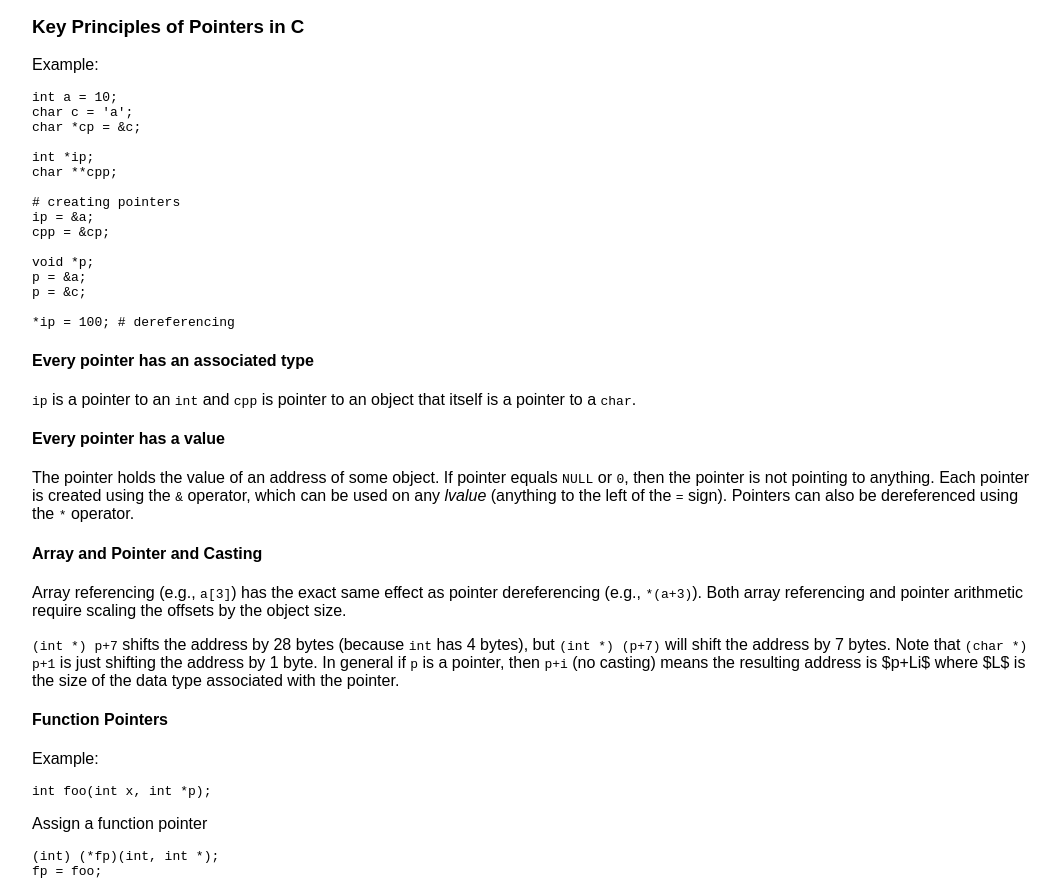
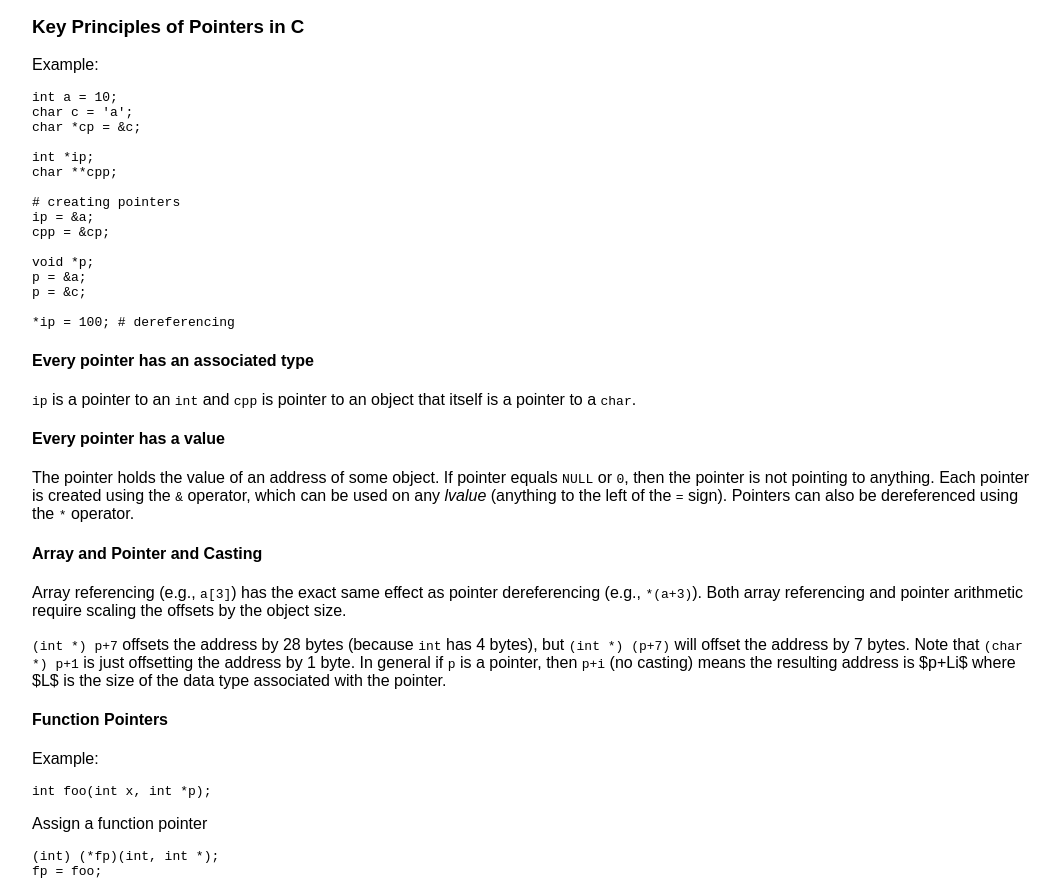
Before and after one commit to KaiwenHuu/kaiwenhuu.github.io, a Gatsby site: page /notes/c/pointers in a window 1280 px wide. Shown: the part 189-1081 px from the top of the page, without its empty margins (108-1168 px from the left). Built offline with nearby package versions, Linux system fonts and the light colour scheme; Gatsby itself is replaced by a stand-in of ours; some packages are replaced by stand-ins of ours; code samples lack their colours.

Commit message:
fixed notes on pointers in C

```diff
--- a/notes/c/pointers.md
+++ b/notes/c/pointers.md
@@ -38,7 +38,7 @@ The pointer holds the value of an address of some object. If pointer equals `NUL
 
 Array referencing (e.g., `a[3]`) has the exact same effect as pointer dereferencing (e.g., `*(a+3)`). Both array referencing and pointer arithmetic require scaling the offsets by the object size.
 
-`(int *) p+7` shifts the address by 28 bytes (because `int` has 4 bytes), but `(int *) (p+7)` will shift the address by 7 bytes. Note that `(char *) p+1` is just shifting the address by 1 byte. In general if `p` is a pointer, then `p+i` (no casting) means the resulting address is $p+Li$ where $L$ is the size of the data type associated with the pointer.
+`(int *) p+7` offsets the address by 28 bytes (because `int` has 4 bytes), but `(int *) (p+7)` will offset the address by 7 bytes. Note that `(char *) p+1` is just offsetting the address by 1 byte. In general if `p` is a pointer, then `p+i` (no casting) means the resulting address is $p+Li$ where $L$ is the size of the data type associated with the pointer.
 
 #### Function Pointers
 
```
